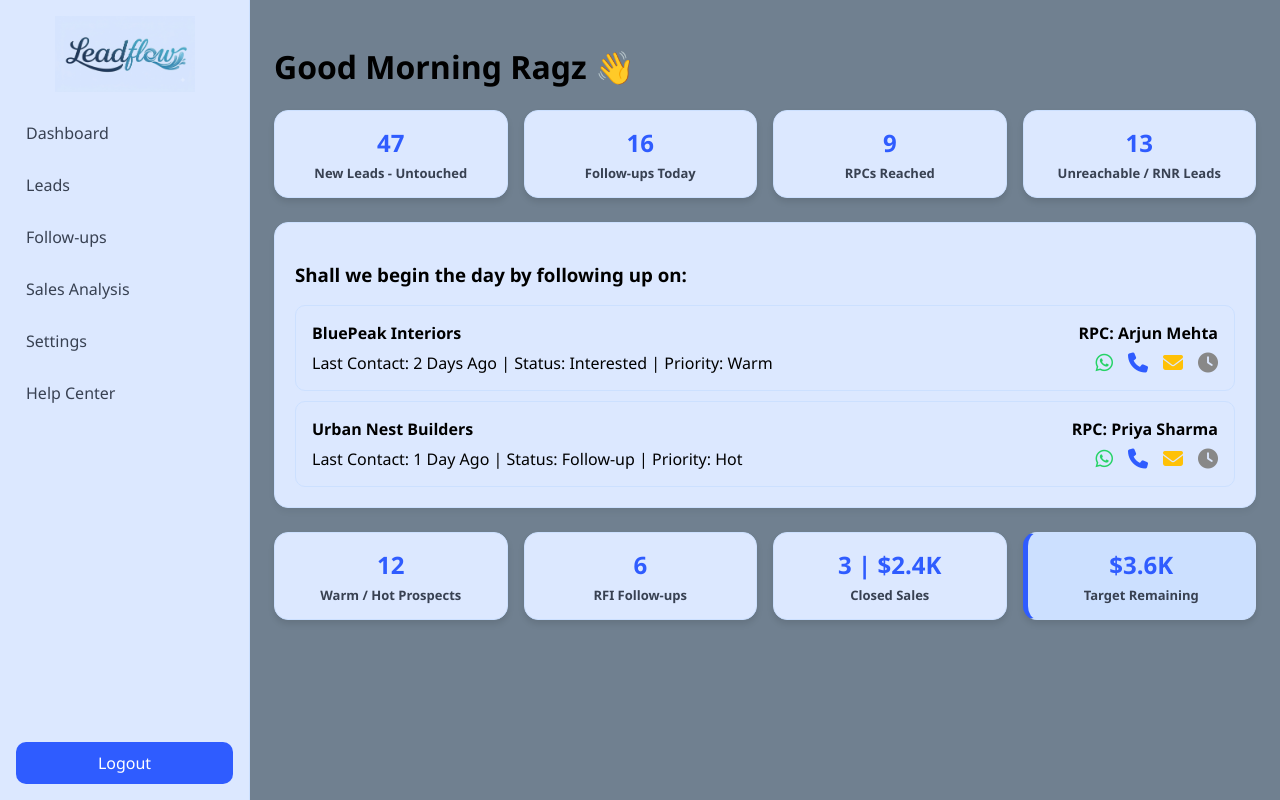
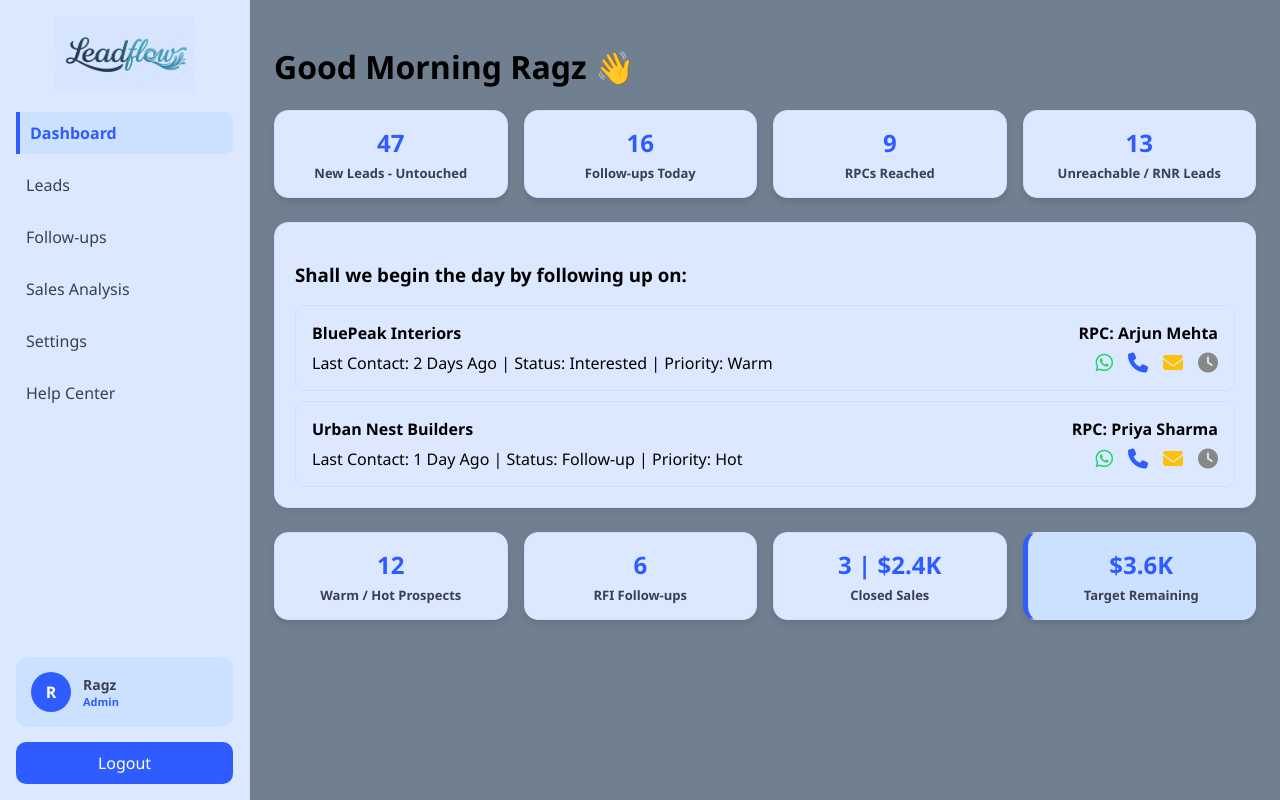
Before and after one commit to stirr3dz3phyr-ship-it/LeadFlow-WarMachine, a React (Vite) app: page / in a window 1280 px wide. Both pictures are taken after a click on the button "Admin Login". Built offline with nearby package versions, Linux system fonts and the light colour scheme.

Commit message:
Update App.jsx

```diff
--- a/src/App.jsx
+++ b/src/App.jsx
@@ -107,14 +107,27 @@ export default function App() {
     <div className="app">
      <aside className="sidebar">
   <div className="logo-area"><img src="/logo.png" alt="Logo" className="logo-img" /></div>
+
   <div className="nav-block">
-          <div className="nav-item" onClick={() => setCurrentView("Dashboard")}>Dashboard</div>
-          <div className="nav-item" onClick={() => setCurrentView("Leads")}>Leads</div>
-          <div className="nav-item" onClick={() => setCurrentView("Follow-ups")}>Follow-ups</div>
-          <div className="nav-item" onClick={() => setCurrentView("Sales Analysis")}>Sales Analysis</div>
-          <div className="nav-item" onClick={() => setCurrentView("Settings")}>Settings</div>
-          <div className="nav-item" onClick={() => setCurrentView("Help Center")}>Help Center</div>
+    {["Dashboard", "Leads", "Follow-ups", "Sales Analysis", "Settings", "Help Center"].map((item) => (
+      <div
+        key={item}
+        className={`nav-item ${currentView === item ? "nav-item-active" : ""}`}
+        onClick={() => setCurrentView(item)}
+      >
+        {item}
       </div>
+    ))}
+  </div>
+
+  <div className="profile-section">
+    <div className="avatar-circle">R</div>
+    <div className="profile-info">
+      <h4>{username}</h4>
+      <p>Admin</p>
+    </div>
+  </div>
+
   <div className="logout" onClick={() => setIsLoggedIn(false)}>Logout</div>
 </aside>
       <main className="main">
```
Lines whose indentation alone changed are shown as unchanged.
